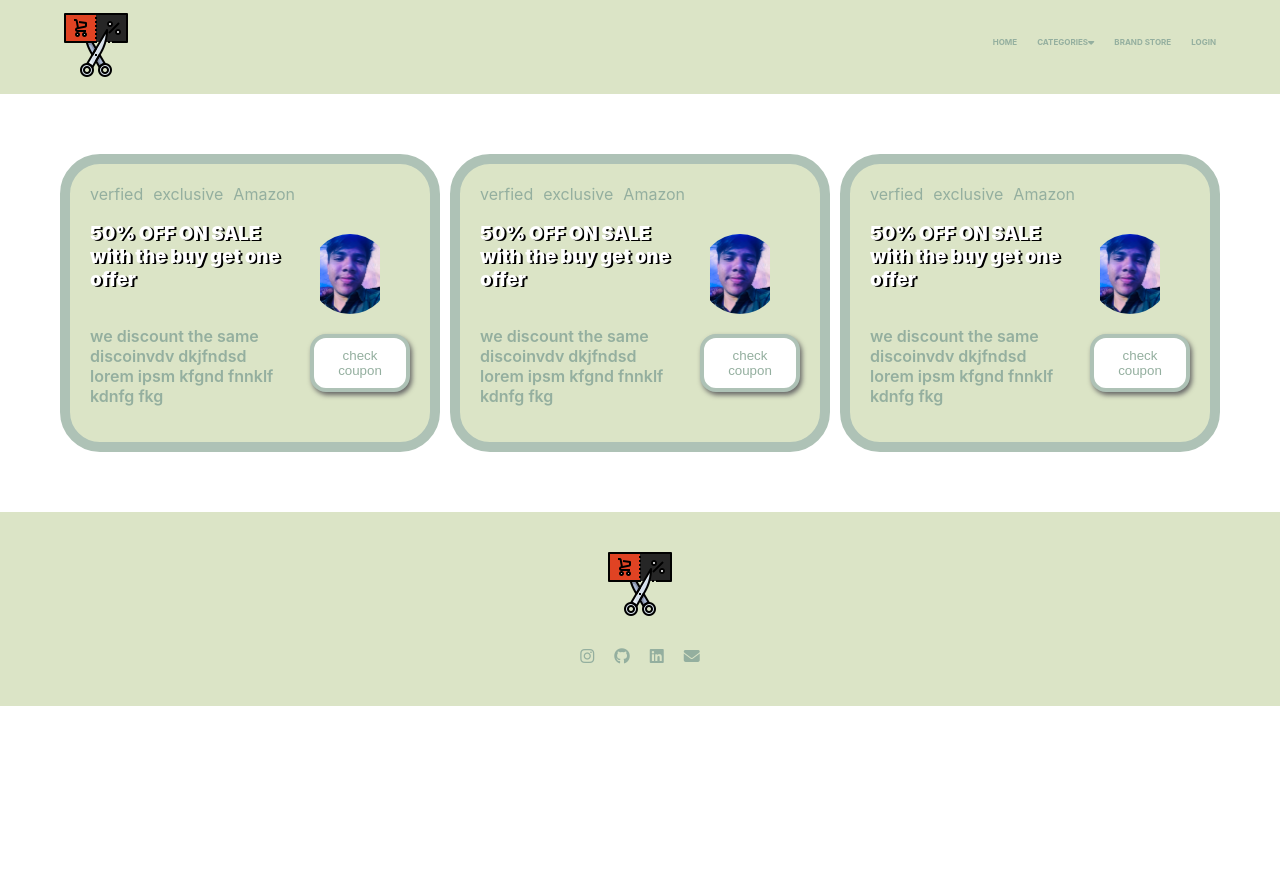
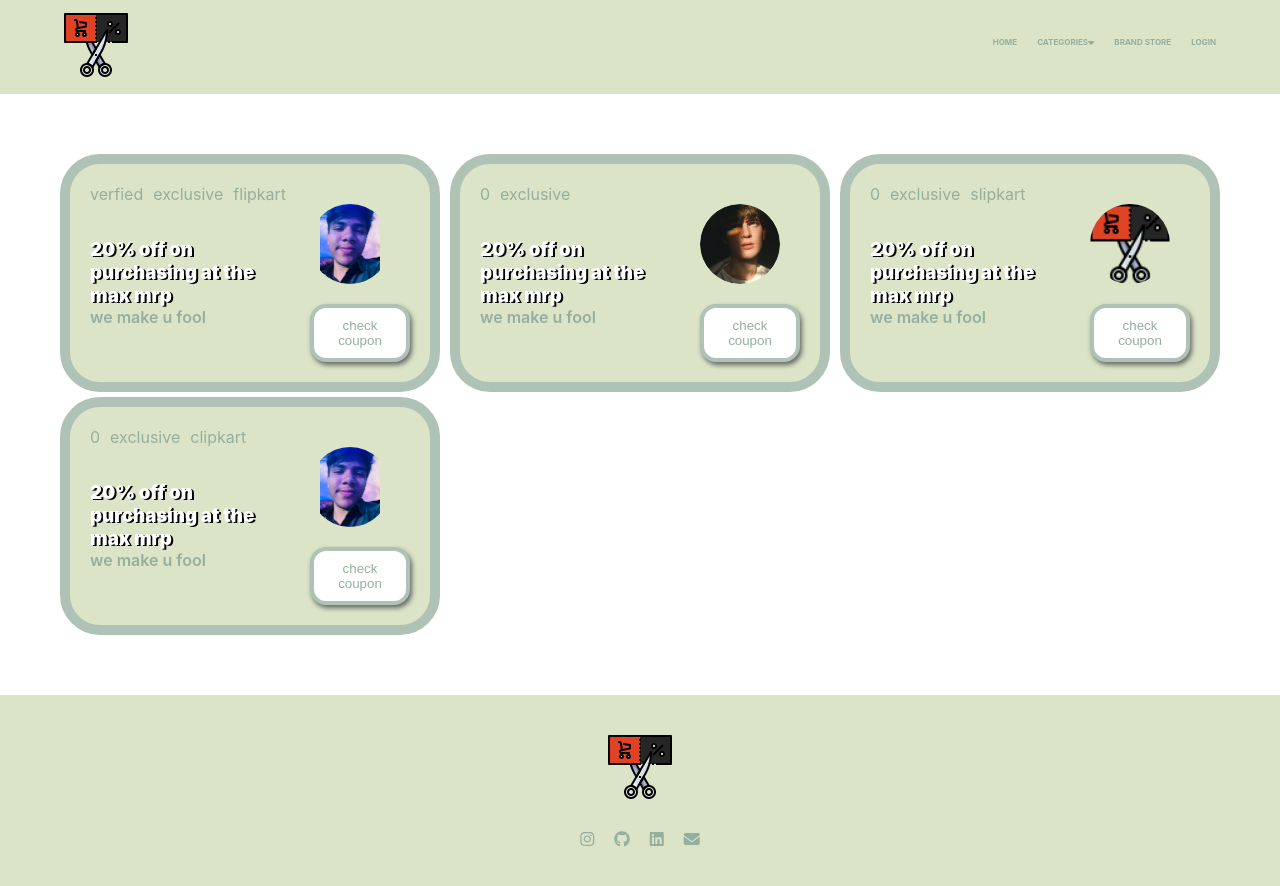
Before and after one commit to vijesh-dewasi/coupon_site_frontend, a React (Create React App) app: page / in a window 1280 px wide. Shown: the top 886 px of the page. Before the commit the page ends 800 px from the top, so only its background shows below. Built offline with nearby package versions, Linux system fonts and the light colour scheme.

Commit message:
added expanded coupon function,added couponScompo

```diff
--- a/src/components/App.js
+++ b/src/components/App.js
@@ -1,29 +1,75 @@
 import './App.css';
-import Coupon from './coupon.jsx'
 import Navigationbar from './navigationbar.jsx'
 import Footer from './footer.jsx'
+import Coupons from './coupons.jsx'
 
-function Place_holder(){
-  return (
-    <div style={{
-      width: 100+'vw',
-      height:100+'vh'
-    }
-  }>
-  </div>
+// function Place_holder(){
+//   return (
+//     <div style={{
+//       width: 100+'vw',
+//       height:100+'vh'
+//     }
+//   }>
+//   </div>
+//     )
+// }
+const coupons_list=[{
+  coupon_id:1,
+  brand:"flipkart",
+  isverified:1,
+  islimited:1,
+  coupon_title:"20% off on purchasing at the max mrp",
+  coupon_desc:"we make u fool",
+  logo_url:"./images/demo.jpeg",
+  coupon_code:"1425654",
+  availability:"24 days",//this thing must be found using expiry_date or (issue date & remaining days)
+  redirection_link:"www.amazon.com"
+},
+{
+  coupon_id:2,
+  brand:"",
+  isverified:0,
+  islimited:1,
+  coupon_title:"20% off on purchasing at the max mrp",
+  coupon_desc:"we make u fool",
+  logo_url:"./images/avatar.png",
+  coupon_code:"142563",
+  availability:"24 days",//this thing must be found using expiry_date or (issue date & remaining days)
+  redirection_link:"www.amazon.com"
+},
+{
+  coupon_id:3,
+  brand:"slipkart",
+  isverified:0,
+  islimited:1,
+  coupon_title:"20% off on purchasing at the max mrp",
+  coupon_desc:"we make u fool",
+  logo_url:"./images/logo.png",
+  coupon_code:"142563",
+  availability:"24 days",//this thing must be found using expiry_date or (issue date & remaining days)
+  redirection_link:"www.amazon.com"
+},{
+  coupon_id:4,
+  brand:"clipkart",
+  isverified:0,
+  islimited:1,
+  coupon_title:"20% off on purchasing at the max mrp",
+  coupon_desc:"we make u fool",
+  logo_url:"./images/demo.jpeg",
+  coupon_code:"142563",
+  availability:"24 days",//this thing must be found using expiry_date or (issue date & remaining days)
+  redirection_link:"www.amazon.com"
+}
 
-    )
-}
+];
+
+
 
 function App() {
   return (
     <div className="app">
       <Navigationbar/>
-      <div className="coupons flex_row">
-      <Coupon/>
-      <Coupon/>
-      <Coupon/>
-      </div>
+      <Coupons coupons={coupons_list}/>
       <Footer/>
     </div>
   )
--- a/src/components/coupon.css
+++ b/src/components/coupon.css
@@ -47,7 +47,7 @@
 
   /*button generators magi */
 
-  .fancy_button{
+  .copy_btn,.fancy_button{
     background: #fff;
     -webkit-border-radius: 16;
     -moz-border-radius: 16;
@@ -62,6 +62,7 @@
     text-decoration: none;
   }
 
+
   .fancy_button:hover {
     background-image: -webkit-linear-gradient(top, var(--LightestNavShade), var(--DarkBtnShade));
     background-image: -moz-linear-gradient(top, var(--LightestNavShade), var(--DarkBtnShade));
@@ -70,6 +71,19 @@
     background-image: linear-gradient(to bottom, var(--LightestNavShade), var(--DarkBtnShade));
     text-decoration: none;
     border: solid #fff 4px;
+  }
+
+
+  .copy_btn ,.copy_btn:hover{
+    border: none;
+    border-radius:0;
+    box-shadow:none;
+    font-weight: 400;
+  }
+
+  .copy_btn:hover{
+    box-shadow: 2px 3px 5px  #666666;
+    font-weight: 700;
   }
 
 .logo_img{
@@ -85,6 +99,65 @@ justify-content: center;
 align-items: center;
 height:80px;
 width: 80px;
+}
+
+
+.exp_overlay{
+  position:fixed;
+  width: 100%;
+    height: 100%;
+    left: 0;
+    top: 0;
+    z-index: 10;
+    background: rgba( 255, 255, 255, 0.25 );
+    box-shadow: 0 8px 32px 0 rgba( 31, 38, 135, 0.37 );
+    backdrop-filter: blur( 4px );
+    -webkit-backdrop-filter: blur( 4px );
+    transition: all 0.6s ease-in-out;
+}
+
+.expanded_coupon{
+  position: absolute;
+  padding:10px;
+  left: 0;
+  right: 0;
+  top: 0;
+  bottom: 0;
+  margin: auto;
+  width: 400px;
+  height: 280px;
+ border-radius: 40px;
+ border: solid silver 8px;
+ justify-content: space-around;
+ align-items: center;
+ /* background-image: linear-gradient(-20deg, #00cdac 0%, #8ddad5 100%); */
+ background-image: linear-gradient(-20deg, var(--LightestNavShade) 0%, var(--DarkBtnShade) 100%);
+}
+
+.coupon_code{
+  border:dotted var(--MediumShade) 3px;
+  border-right: 0;
+  padding: 5px;
+  color:grey;
+  font-weight: 800;
+}
+
+
+
+.detail_logo{
+  display: grid;
+  grid-template-columns: 1fr 3fr;
+  gap:10px;
+}
+
+.coupon_desc h3 ,.coupon_desc p{
+margin: 0;
+}
+
+.cross_mark{
+color:#666666;
+align-self: flex-end;
+justify-content: flex-start;
 }
 
 
@@ -123,10 +196,10 @@ width: 80px;
       gap: 5px;
     }
 
-
-    /* .logo_img_holder{
-      max-width:50%;
-    } */
+    .expanded_coupon{
+      width: 300px;
+      height: 350px;
+    }
 
   }
   @media screen and (max-width:352px){
@@ -139,4 +212,11 @@ width: 80px;
     .logo_img_holder{
       max-width:50%;
     }
+    .expanded_coupon{
+      max-width: 200px;
+      height: 300px;
+    }
+    .coupon_code{
+      border:dotted var(--MediumShade) 3px;
+    }
   }
--- a/src/components/coupon.jsx
+++ b/src/components/coupon.jsx
@@ -1,46 +1,87 @@
 import React from "react";
 import './coupon.css';
+import { useState } from "react";
 
 
-//need to take loo at two issues logo display and the tag font awesome
+//need to take look at  issues such icons for tag
 
-export default function () {
+function Coupon(props) {
 
-  const coupon_id=3;
+  const {
+    coupon_id,
+    brand,
+    isverified,
+    islimited,
+    coupon_title,
+    coupon_desc,
+    logo_url,
+    coupon_code,
+    availability,
+    redirection_link } = props.coupon;
 
-  //try to captilixe first letter for below three
-  const brand ="Amazon";
-  const isverified = 1;
-  const islimited = 1;
+    const [expand_visible,set_expand]=useState(0);
 
-  //fully capitalize the coupon title
-  const coupon_title = "50% OFF ON SALE with the buy get one offer";
-  const coupon_desc = "we discount the same discoinvdv dkjfndsd lorem ipsm kfgnd  fnnklf kdnfg fkg  ";
-  const img_url ="./images/demo.jpeg";
+    function Expanded_coupon(){
+
+      return (
+        <div className="exp_overlay" style={{display:expand_visible?"inline":"none"}}>
+
+       <div className="expanded_coupon flex_col">
+
+      <div  className="cross_mark">
+      <a onClick={()=>(set_expand(0))}>
+      <i className="fa-regular fa-circle-xmark"></i>
+      </a>
+      </div>
+
+          <div className="detail_logo ">
+            <div className="logo_img_holder">
+              <img className="logo_img" src={logo_url} alt="kuch_bhi" />
+            </div>
+
+            <div className='coupon_desc flex_col'>
+              <h3>
+                {coupon_title}
+              </h3>
+              <p className="">{coupon_desc}</p>
+            </div>
+
+          </div>
+
+          <div className="copy_code flex_row">
+
+              <div className="flex_row coupon_copier">
+              <div className="coupon_code">
+                {coupon_code}
+              </div>
+              <button  onClick={() => {navigator.clipboard.writeText(coupon_code)}} className="copy_btn">Copy Code</button>
+              </div>
+          </div>
+          <a href={redirection_link}>Visit Site</a>
+        </div>
 
 
-  const logo_styles={
-    backgroundImage:`url(${img_url})`,
-    backgroundRepeat:"no-repeat",
-    backgroundSize:"cover",
-    backgroundPosition:"center"
+        </div>
+      )
     }
 
+
   return (
+
     <div className='container flex_col'>
-
+      <Expanded_coupon />
       <div className='coupon_info_bar flex_row'>
 
         <p className="coupon_tag">
-      {isverified && "verfied" }
+          {isverified && "verfied"}
         </p>
 
         <p className="coupon_tag">
-      {islimited ? "exclusive"  : "regular"}
+          {islimited ? "exclusive" : "regular"}
         </p>
 
         <p className="coupon_tag">
-       {(brand.length>0)?brand:""}
+          {(brand.length > 0) ? brand : ""}
         </p>
 
       </div>
@@ -58,10 +99,9 @@ export default function () {
           <div className="logo_button flex_col">
 
             <div className="logo_img_holder">
-           <img className="logo_img" src={img_url} alt="kuch_bhi"/>
+              <img className="logo_img" src={logo_url} alt="kuch_bhi" />
             </div>
-
-            <button className='fancy_button' href="#">check coupon</button>
+            <button onClick={()=>(set_expand(1))} className='fancy_button' href="#">check coupon</button>
           </div>
 
         </div>
@@ -69,3 +109,6 @@ export default function () {
     </div>
   )
 }
+
+
+export default Coupon
--- /dev/null
+++ b/src/components/coupons.jsx
@@ -0,0 +1,12 @@
+import Coupon from './coupon.jsx'
+
+ function Coupons (props){
+    const our_coupons=props.coupons;
+        return (
+      <div className="coupons flex_row">
+       {our_coupons.map((single_coupon)=>(<Coupon key={single_coupon.coupon_id} coupon={single_coupon}/>))}
+      </div>
+    )
+  }
+
+  export default Coupons
```
Lines whose indentation alone changed are shown as unchanged.
